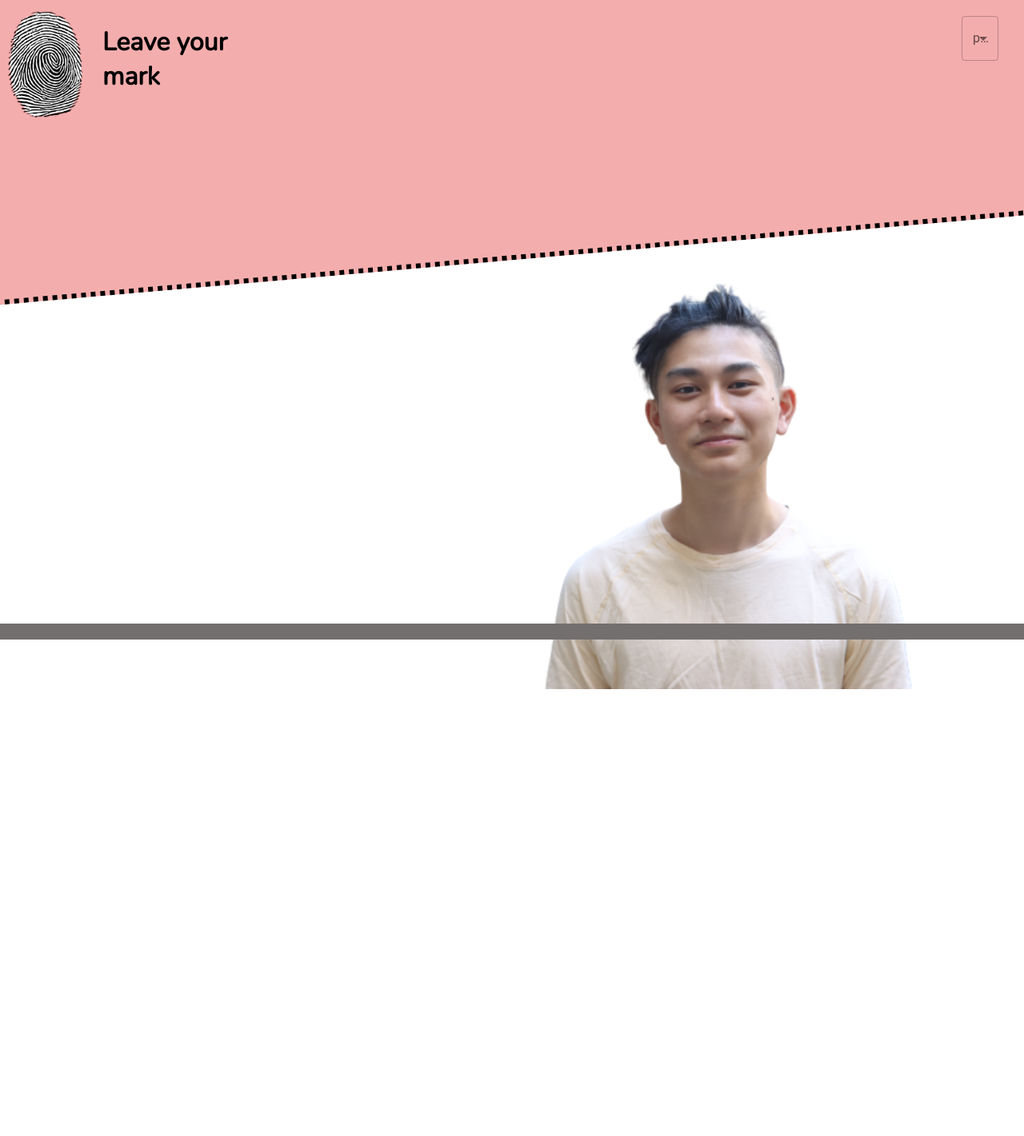
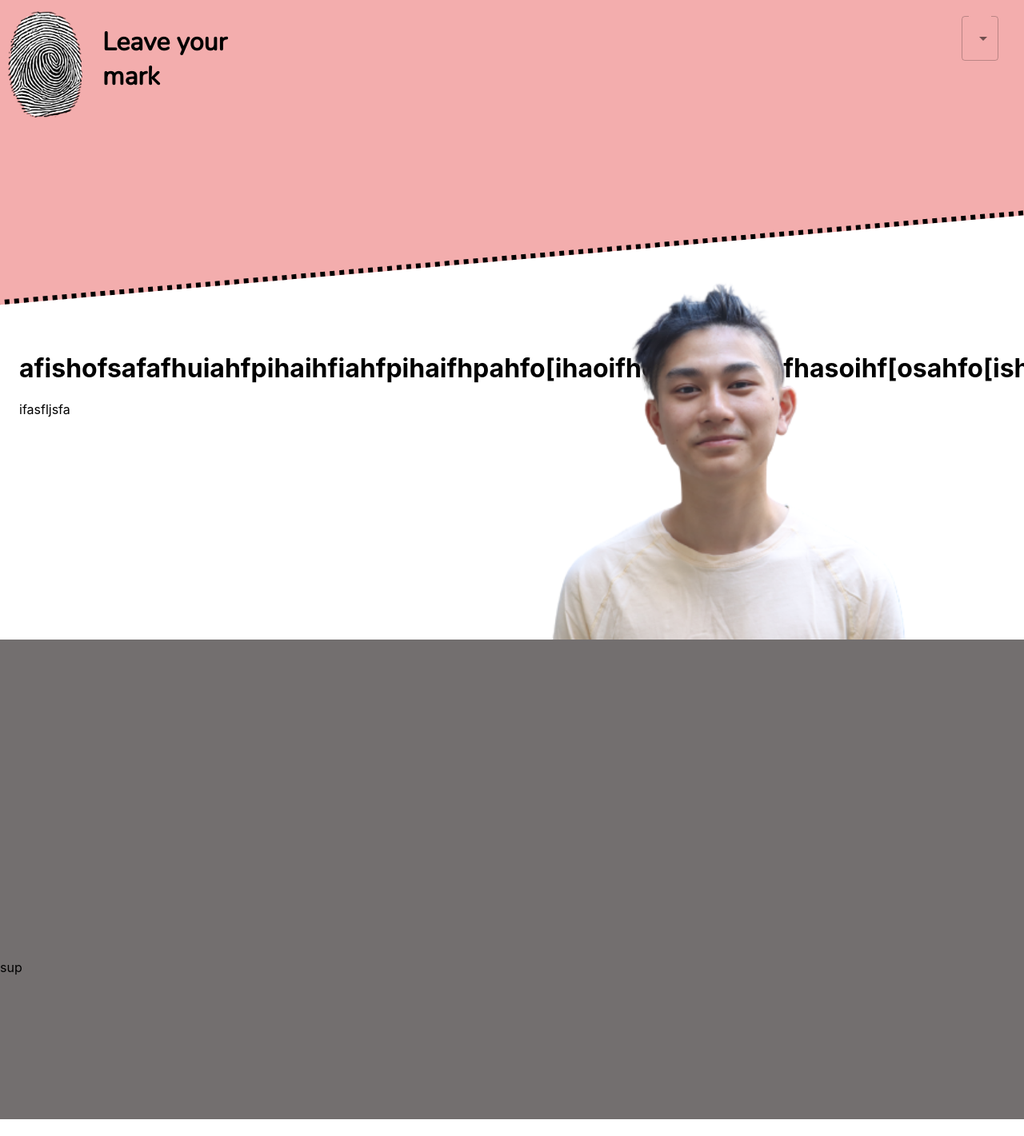
Before and after one commit to TaylorTayTyT/personalWebsite, a React (Create React App) app in the folder home/: page / in a window 1280 px wide. Shown: the top 1421 px of the page at 80% size. Before the commit the page ends 862 px from the top, so only its background shows below. Built offline with nearby package versions, Linux system fonts and the light colour scheme.

Commit message:
idk how but box is now on bot

```diff
--- a/home/public/index.html
+++ b/home/public/index.html
@@ -27,7 +27,7 @@
     <title>Taylor</title>
   </head>
   <body>
-    <noscript>You need to enable JavaScript to run this app.</noscript>
+    <noscript>Something went wrong!</noscript>
     <div id="root"></div>
     <!--
       This HTML file is a template.
--- a/home/src/endpage.js
+++ b/home/src/endpage.js
@@ -1,7 +1,11 @@
 import "./endpage.sass"
+import { Box } from "@mui/material"
+
 function Endpage() {
-    return (<div className="endpage">
-        <br></br>
-    </div>)
+    return (
+        <Box className = "endpage" height = "200px">
+            sup
+        </Box>
+    )
 }
 export default Endpage;
--- a/home/src/endpage.sass
+++ b/home/src/endpage.sass
@@ -1,5 +1,10 @@
 .endpage
     position: absolute
+    display: flexbox
     width: 100%
-    bottom: 0%
+    height: 20px
+    bottom: 0
+    overflow: hidden
+    transform: translateY(100%)
+    padding-top: 400px
     background-color: #736F6F
--- /dev/null
+++ b/home/src/images/Resume.js
@@ -0,0 +1,18 @@
+import { Container, Box } from "@mui/system";
+import "./Resume.sass";
+
+function Resume() {
+    return(
+        <div>
+
+        <Container maxWidth="false">
+            <Box height = "1000px">
+            <h1 className="Resume">afishofsafafhuiahfpihaihfiahfpihaifhpahfo[ihaoifho[ahjfoiahofhasoihf[osahfo[isha[ofhsao[hasfhasfhoiahfaskfaskfklsajflkajsf</h1>
+            ifasfljsfa
+            </Box>
+        </Container>
+        </div>
+    )
+}
+
+export default Resume;
--- /dev/null
+++ b/home/src/images/Resume.sass
@@ -0,0 +1,2 @@
+.Resume
+    padding-top: 20px
--- a/home/src/index.js
+++ b/home/src/index.js
@@ -5,13 +5,15 @@ import reportWebVitals from './reportWebVitals';
 import TopBar from './topBar';
 import Photo from './Photo.js';
 import Endpage from './endpage';
+import Resume from './images/Resume';
 
 const root = ReactDOM.createRoot(document.getElementById('root'));
 root.render(
   <React.StrictMode>
     <TopBar />
     <Photo/>
-    <Endpage className = "Endpage"></Endpage>
+    <Resume></Resume>
+    <Endpage></Endpage>
   </React.StrictMode>
 );
 
--- a/home/src/topBar.js
+++ b/home/src/topBar.js
@@ -26,15 +26,22 @@ function TopBar() {
             <img className="fingerprint" src={fingerprint} alt="fingerprint"></img>
             <div className="topBarButton">
                 <FormControl fullWidth>
-                    <InputLabel id="demo-simple-select-label">page</InputLabel>
-                    <Select className="resumeOptions" labelId="demo-simple-select-label" label="page" open={open} onClick={handleMenuClick} defaultValue = "">
-                        <MenuItem value={10}>
+                    <InputLabel id="navBar">page</InputLabel>
+                    <Select className="resumeOptions"
+                        id="navBarSelect"
+                        label="page"
+                        open={open}
+                        onClick={handleMenuClick}
+                        defaultValue="Home"
+                        sx={{ right: "5%" }}
+                    >
+                        <MenuItem value={1}>
                             Home
                         </MenuItem>
-                        <MenuItem value={20}>
+                        <MenuItem value={2}>
                             About
                         </MenuItem>
-                        <MenuItem value={30}>
+                        <MenuItem value={3}>
                             Resume
                         </MenuItem>
                     </Select>
--- a/home/src/topNav.sass
+++ b/home/src/topNav.sass
@@ -24,7 +24,7 @@ $button-color: white
     right: 2.5%
     z-index: 1000
     text: red
-    resumeOptions
+    .resumeOptions
         position: absolute
 
 .makeYourMark
```
